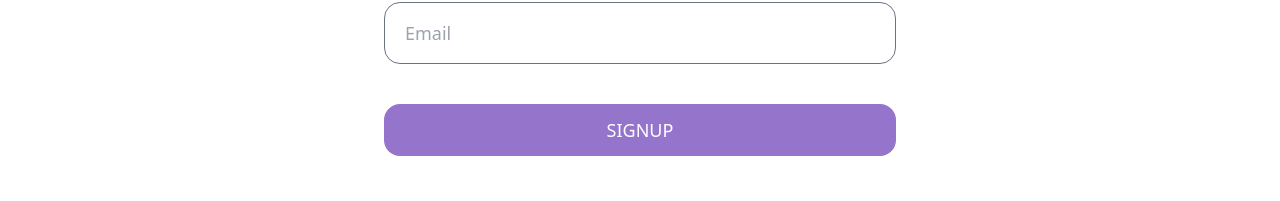
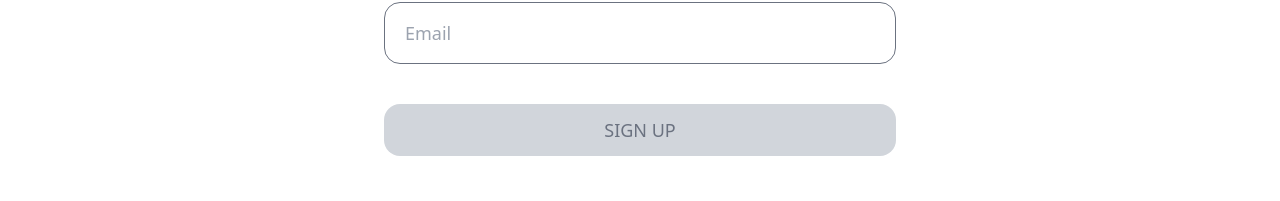
Before and after one commit to aindrila22/scaler_ecom, a React (Vite) app in the folder client/: page /signup in a window 1280 px wide. Shown: the part 372-573 px from the top of the page. Built offline with nearby package versions, Linux system fonts and the light colour scheme; no server answers.

Commit message:
field checks

```diff
--- a/client/src/components/auth/Login.jsx
+++ b/client/src/components/auth/Login.jsx
@@ -21,6 +21,11 @@ const Login = () => {
   const dispatch = useDispatch();
   const navigate = useNavigate();
   const { loading, message, isOtpSent } = useSelector((state) => state.login);
+
+  const isValidEmail = (email) => {
+    const emailRegex = /^[^\s@]+@[^\s@]+\.[^\s@]+$/;
+    return emailRegex.test(email);
+  };
 
   useEffect(() => {
     dispatch(resetLoginState());
@@ -79,14 +84,24 @@ const Login = () => {
           <input
             type="email"
             placeholder="Email"
-            className="py-4 px-5 border border-gray-500 rounded-2xl text-gray-700 outline-none my-10 w-full focus:border-2 focus:border-primary"
+            className="py-4 px-5 border border-gray-500 rounded-2xl text-gray-700 outline-none mt-10 w-full focus:border-2 focus:border-primary"
             value={email}
             onChange={(e) => setEmail(e.target.value)}
           />
+          {email && !isValidEmail(email) && (
+            <p className="text-red-500 text-sm mt-2 mb-6">
+              Please enter a valid email address. Otp verification will be sent.
+            </p>
+          )}
+
           <button
-            className="py-3 px-5 rounded-2xl bg-primary text-lg mb-10 text-white w-full text-center uppercase"
+            className={`py-3 px-5 rounded-2xl mt-10 ${
+              email.trim() === "" || !isValidEmail(email)
+                ? "bg-gray-300 text-gray-500 cursor-not-allowed"
+                : "bg-primary text-white"
+            } text-lg mb-10 w-full text-center uppercase`}
             onClick={handleSignup}
-            disabled={loading}
+            disabled={email.trim() === "" || !isValidEmail(email) || loading}
           >
             {loading ? "Signing In..." : "Sign In"}
           </button>
@@ -122,9 +137,13 @@ const Login = () => {
           </InputOTP>
 
           <button
-            className="py-2 px-5 rounded-2xl bg-primary text-lg my-10 text-white w-full text-center uppercase"
+            className={`py-2 px-5 rounded-2xl ${
+              otp.trim().length !== 6
+                ? "bg-gray-300 text-gray-500 cursor-not-allowed"
+                : "bg-primary text-white"
+            } text-lg my-10 w-full text-center uppercase`}
             onClick={handleVerifyOtp}
-            disabled={loading}
+            disabled={otp.trim().length !== 6 || loading}
           >
             {loading ? "Verifying OTP..." : "Verify OTP"}
           </button>
--- a/client/src/components/auth/Signup.jsx
+++ b/client/src/components/auth/Signup.jsx
@@ -24,6 +24,7 @@ const Signup = () => {
   const { loading, message, isOtpSent } = useSelector((state) => state.auth);
   const navigate = useNavigate();
 
+  const isValidName = (name) => name.trim().length > 3;
 
   useEffect(() => {
     dispatch(resetAuthState());
@@ -31,6 +32,11 @@ const Signup = () => {
 
   const handleSignup = () => {
     dispatch(signupUser({ fullName, email }));
+  };
+
+  const isValidEmail = (email) => {
+    const emailRegex = /^[^\s@]+@[^\s@]+\.[^\s@]+$/;
+    return emailRegex.test(email);
   };
 
   const handleBackNavigation = () => {
@@ -64,7 +70,8 @@ const Signup = () => {
       dispatch(fetchUserDetails());
       toast({
         title: "Welcome Aboard!",
-        description: "Your account is ready! Dive in and explore all the features we have to offer.",
+        description:
+          "Your account is ready! Dive in and explore all the features we have to offer.",
       });
       handleBackNavigation();
     }
@@ -85,19 +92,38 @@ const Signup = () => {
             value={fullName}
             onChange={(e) => setFullName(e.target.value)}
           />
+          {fullName && fullName.trim().length <= 3 && (
+            <p className="text-pink-500 text-sm mt-2">
+              Name must be more than 3 characters.
+            </p>
+          )}
           <input
             type="email"
             placeholder="Email"
-            className="py-4 px-5 border border-gray-500 rounded-2xl outline-none my-10 w-full focus:border-2 text-gray-700 focus:border-primary"
+            className="py-4 px-5 border border-gray-500 rounded-2xl outline-none mt-10 w-full focus:border-2 text-gray-700 focus:border-primary"
             value={email}
             onChange={(e) => setEmail(e.target.value)}
           />
+          {email && !isValidEmail(email) && (
+            <p className="text-red-500 text-sm mt-2 mb-6">
+              Please enter a valid email address. Otp verification will be sent.
+            </p>
+          )}
           <button
-            className="py-3 px-5 rounded-2xl bg-primary text-lg mb-10 text-white w-full text-center uppercase"
+            className={`py-3 px-5 rounded-2xl mt-10 ${
+              !isValidName || email.trim() === "" || !isValidEmail(email)
+                ? "bg-gray-300 text-gray-500 cursor-not-allowed"
+                : "bg-primary text-white"
+            } text-lg mb-10 w-full text-center uppercase`}
             onClick={handleSignup}
-            disabled={loading}
+            disabled={
+              email.trim() === "" ||
+              !isValidEmail(email) ||
+              loading ||
+              !isValidName
+            }
           >
-            {loading ? "Signing Up..." : "Signup"}
+            {loading ? "Signing Up..." : "Sign Up"}
           </button>
 
           <div className="text-gray-400">
@@ -114,7 +140,11 @@ const Signup = () => {
           </h2>
           <p className="my-7 text-base text-primary">{message}</p>
           <h2 className="text-gray-800 text-3xl my-8">Enter OTP</h2>
-          <InputOTP maxLength={6} value={otp} onChange={(value) => setOtp(value)}>
+          <InputOTP
+            maxLength={6}
+            value={otp}
+            onChange={(value) => setOtp(value)}
+          >
             <InputOTPGroup>
               <InputOTPSlot index={0} />
               <InputOTPSlot index={1} />
@@ -126,9 +156,13 @@ const Signup = () => {
           </InputOTP>
 
           <button
-          className="py-2 px-5 rounded-2xl bg-primary text-lg my-10 text-white w-full text-center uppercase"
+            className={`py-2 px-5 rounded-2xl ${
+              otp.trim().length !== 6
+                ? "bg-gray-300 text-gray-500 cursor-not-allowed"
+                : "bg-primary text-white"
+            } text-lg my-10 w-full text-center uppercase`}
             onClick={handleVerifyOtp}
-          disabled={loading}
+            disabled={otp.trim().length !== 6 || loading}
           >
             {loading ? "Verifying OTP..." : "Verify OTP"}
           </button>
```
Lines whose indentation alone changed are shown as unchanged.
